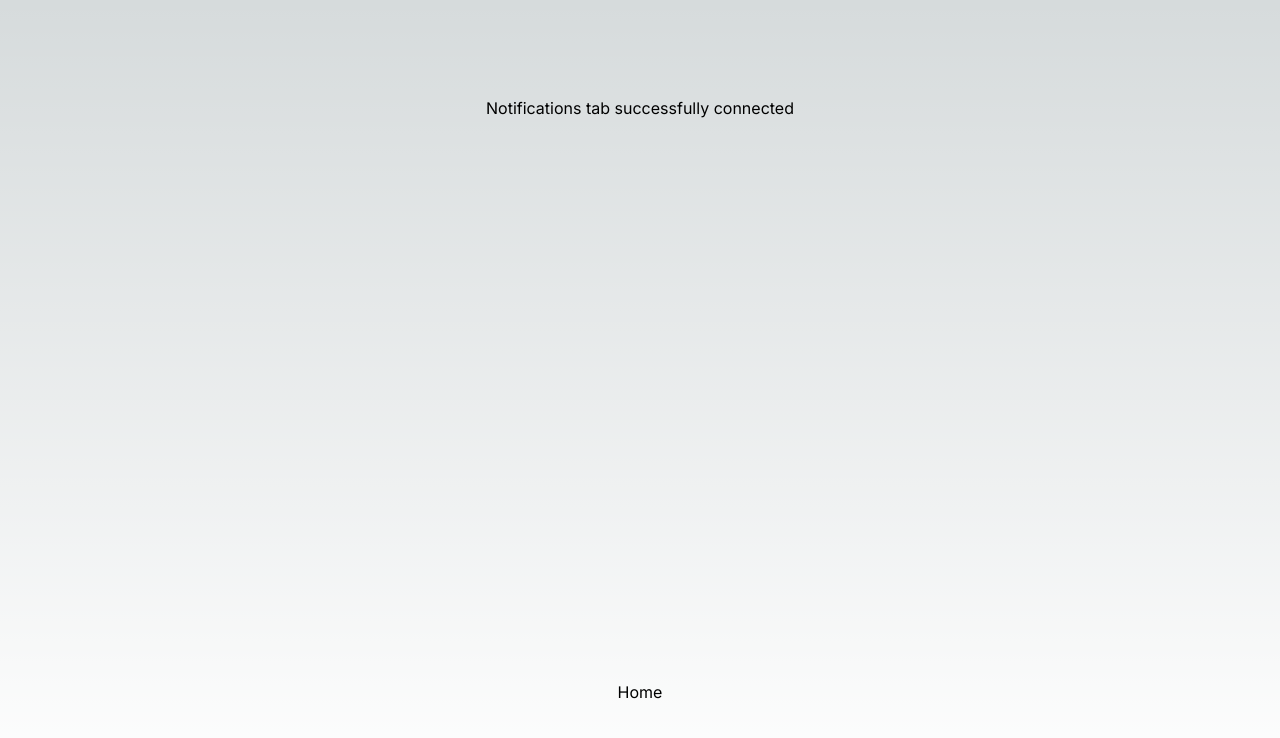
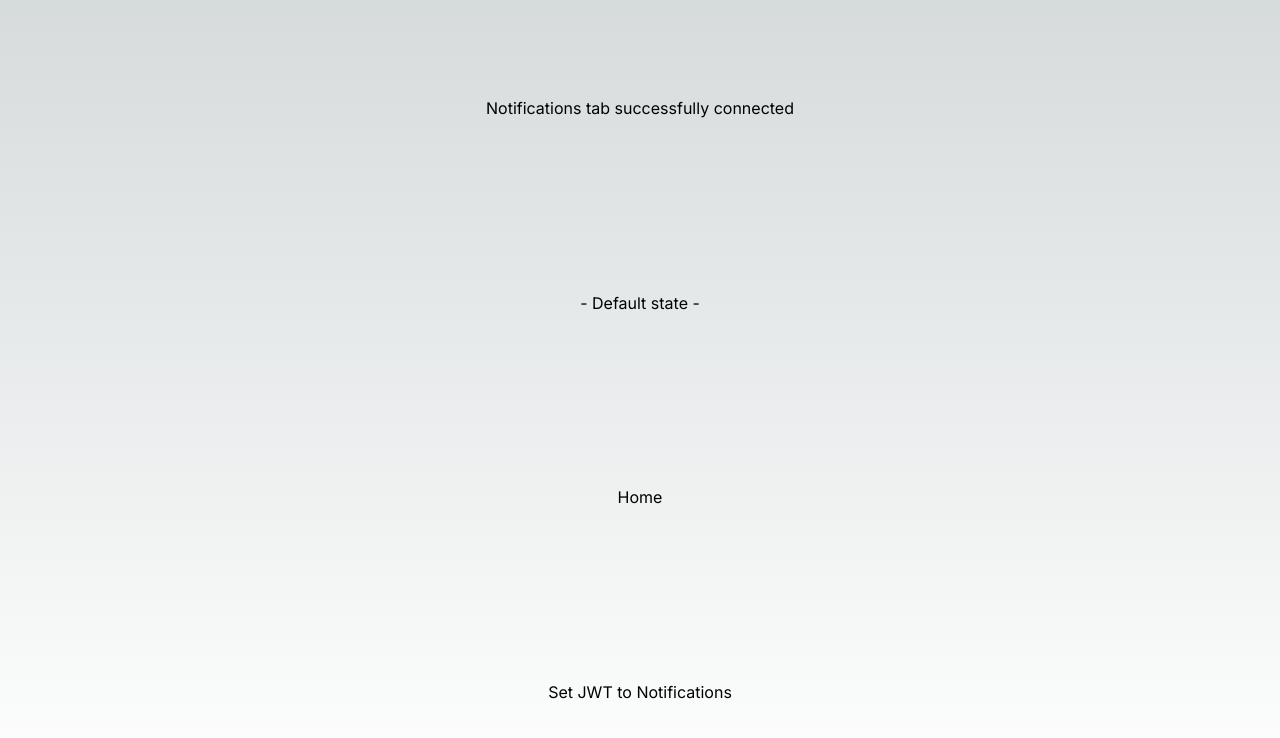
Before and after one commit to NVR-2023/TBD-GiftMe-wish-list-app, a Next.js app: page /notifications in a window 1280 px wide. Shown: the top 738 px of the page. Built offline with nearby package versions, Linux system fonts and the light colour scheme.

Commit message:
Contex fully implemented thought out the app. Context and funcriuon to set Context provided

```diff
--- a/src/app/groups/page.tsx
+++ b/src/app/groups/page.tsx
@@ -1,9 +1,22 @@
+"use client";
+
 import Link from "next/link";
+import { useAppContext } from "@/context";
+
 export default function Groups() {
+  const { userDetails, setUserDetails } = useAppContext();
   return (
     <main className="flex min-h-screen flex-col items-center justify-between p-24">
       <div>Groups tab successfully connected</div>
+      <div>{userDetails.userJWT}</div>
       <Link href="/">Home</Link>
+      <button
+        onClick={() => {
+          // revision: argument needs to be typed
+          setUserDetails((currentUserDetails : any) => ({ ...currentUserDetails, userJWT: "Groups" }));
+        }}>
+        Set JWT to Groups
+      </button>
     </main>
   );
 }
--- a/src/app/layout.tsx
+++ b/src/app/layout.tsx
@@ -1,22 +1,21 @@
-import type { Metadata } from 'next'
-import { Inter } from 'next/font/google'
-import './globals.css'
+import type { Metadata } from "next";
+import { Inter } from "next/font/google";
+import "./globals.css";
+import { AppWrapper } from "@/context";
 
-const inter = Inter({ subsets: ['latin'] })
+const inter = Inter({ subsets: ["latin"] });
 
 export const metadata: Metadata = {
-  title: 'Create Next App',
-  description: 'Generated by create next app',
-}
+  title: "Create Next App",
+  description: "Generated by create next app",
+};
 
-export default function RootLayout({
-  children,
-}: {
-  children: React.ReactNode
-}) {
+export default function RootLayout({ children }: { children: React.ReactNode }) {
   return (
     <html lang="en">
-      <body className={inter.className}>{children}</body>
+      <body className={inter.className}>
+        <AppWrapper>{children}</AppWrapper>
+      </body>
     </html>
-  )
+  );
 }
--- a/src/app/notifications/page.tsx
+++ b/src/app/notifications/page.tsx
@@ -1,9 +1,25 @@
+"use client";
+
 import Link from "next/link";
+import { useAppContext } from "@/context";
+
 export default function Notifications() {
+  const { userDetails, setUserDetails } = useAppContext();
   return (
     <main className="flex min-h-screen flex-col items-center justify-between p-24">
       <div>Notifications tab successfully connected</div>
+      <div>{userDetails.userJWT}</div>
       <Link href="/">Home</Link>
+      <button
+        onClick={() => {
+          // revision: argument needs to be typed
+          setUserDetails((currentUserDetails : any) => ({
+            ...currentUserDetails,
+            userJWT: "Notifications",
+          }));
+        }}>
+        Set JWT to Notifications
+      </button>
     </main>
   );
 }
--- a/src/app/wishlists/page.tsx
+++ b/src/app/wishlists/page.tsx
@@ -1,10 +1,22 @@
-import Link
- from "next/link";
+"use client";
+
+import Link from "next/link";
+import { useAppContext } from "@/context";
+
 export default function Wishlists() {
+  const { userDetails, setUserDetails } = useAppContext();
   return (
     <main className="flex min-h-screen flex-col items-center justify-between p-24">
       <div>Wishlists tab successfully connected</div>
+      <div>{userDetails.userJWT}</div>
       <Link href="/">Home</Link>
+      <button
+        onClick={() => {
+          // revision: argument needs to be typed
+          setUserDetails((currentUserDetails : any) => ({ ...currentUserDetails, userJWT: "Wishlists" }));
+        }}>
+        Set JWT to Wishlists
+      </button>
     </main>
   );
 }
--- /dev/null
+++ b/src/context/index.tsx
@@ -0,0 +1,28 @@
+"use client";
+import { createContext, useState, useContext } from "react";
+
+type AppContextProps = {
+  userId?: number;
+  userName?: string;
+  userJWT?: string;
+  darkMode?: boolean;
+};
+
+const defaultAppContext: AppContextProps = {
+  userId: 333,
+  userName: "John",
+  userJWT: "- Default state -",
+  darkMode: true,
+};
+
+// revision: argument needs to be typed
+const AppContext = createContext<any>(undefined);
+
+export function AppWrapper({ children }: { children: React.ReactNode }) {
+  const [userDetails, setUserDetails] = useState(defaultAppContext);
+  return <AppContext.Provider value={{userDetails , setUserDetails}}>{children}</AppContext.Provider>;
+}
+
+export function useAppContext() {
+  return useContext(AppContext);
+}
```
